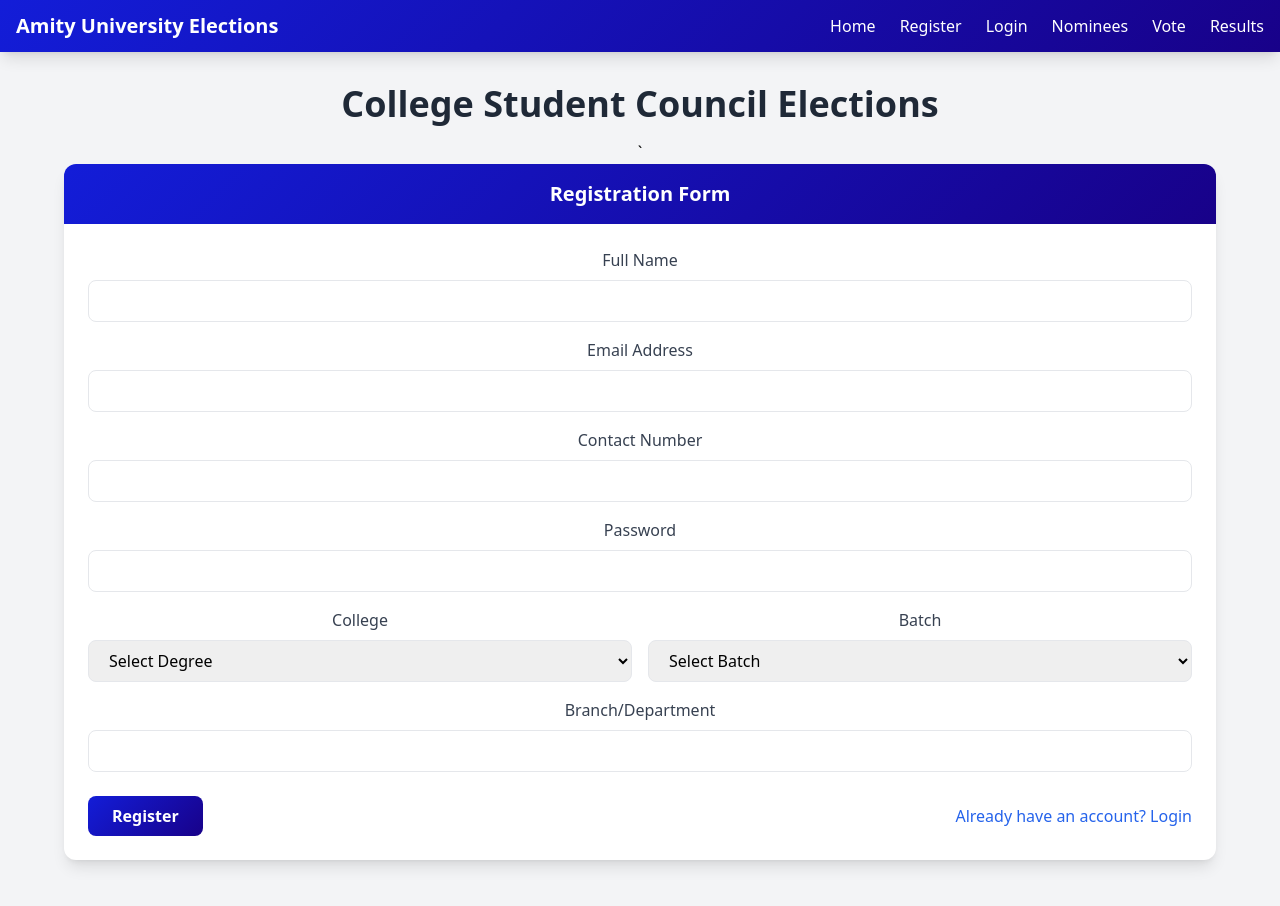
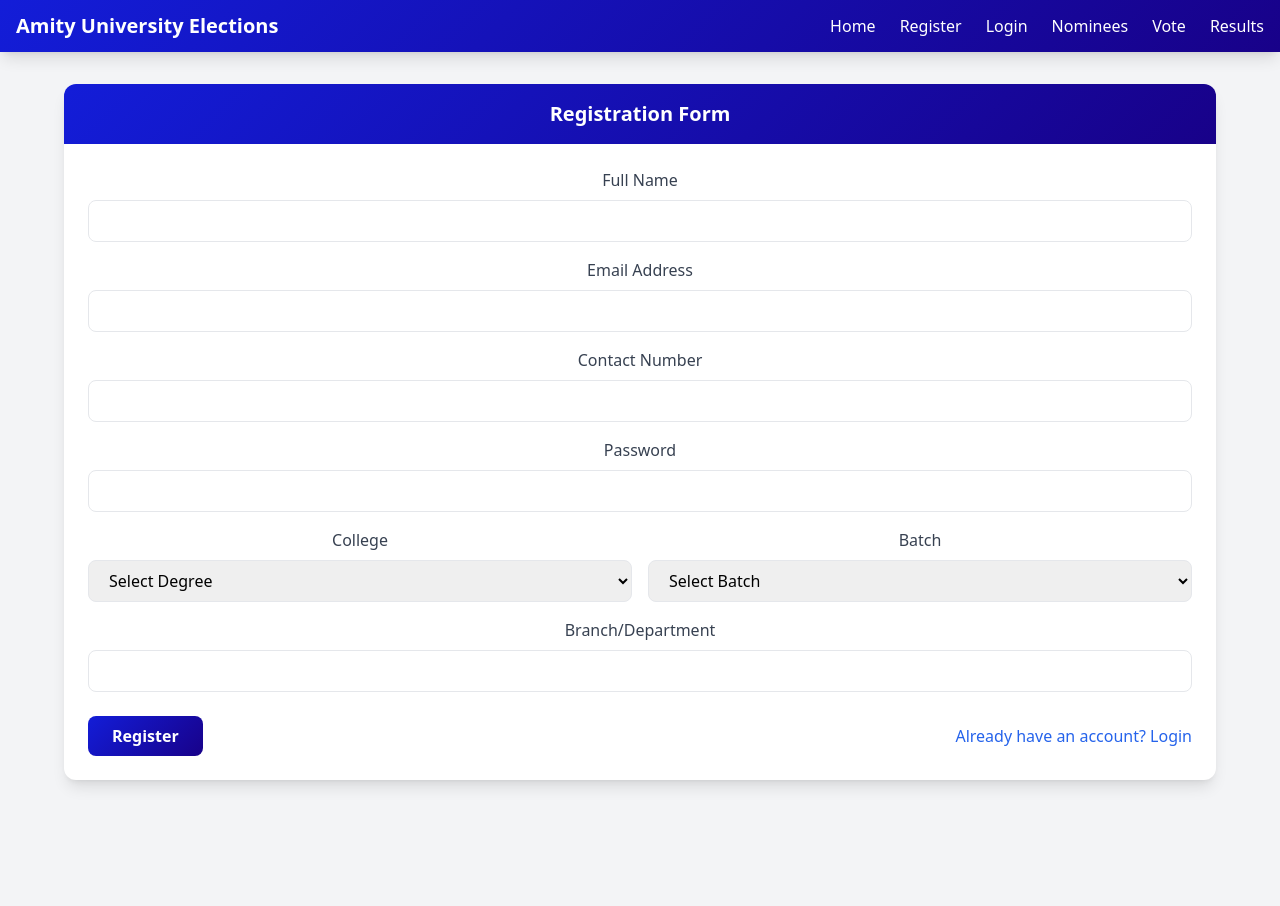
Before and after one commit to NIKHIL-123-HUB/SCMProject-Nikhil, a plain HTML site: page code1.html in a window 1280 px wide. After the commit the page ends 860 px from the top, so only its background shows below. Drawn offline with nearby package versions, Linux system fonts and the light colour scheme.

Commit message:
replaced

```diff
--- a/code1.html
+++ b/code1.html
@@ -98,7 +98,7 @@
                 <div class="max-w-6xl mx-auto">
                     <div class="text-center mb-12">
 
-			    <h1 class="text-4xl font-bold text-gray-800 mb-4">College Student Council Elections</h1>`
+
 			    <div class="bg-white rounded-xl shadow-lg overflow-hidden">
                         <div class="gradient-bg py-4 px-6">
                             <h2 class="text-xl font-bold text-white">Registration Form</h2>
```
